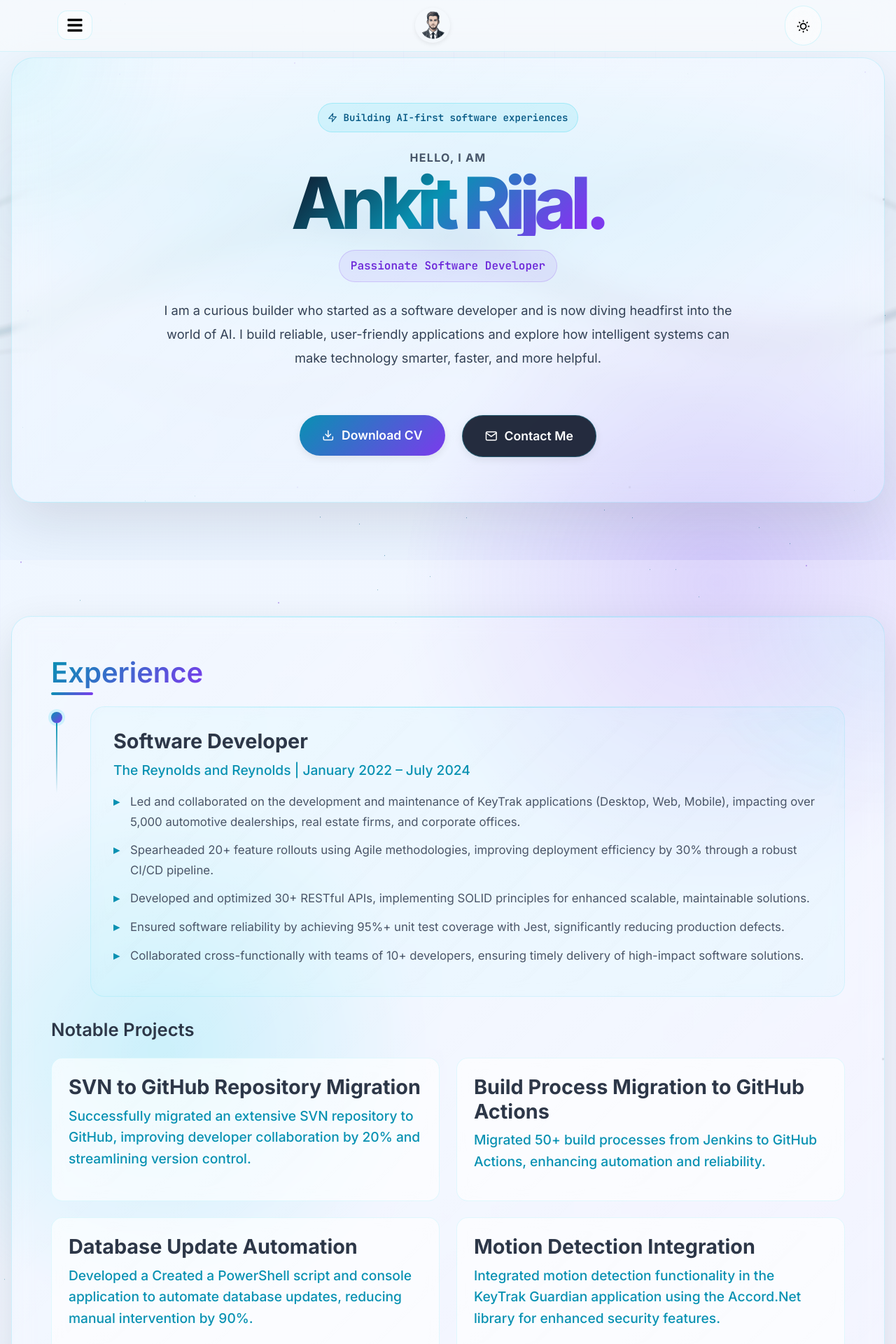
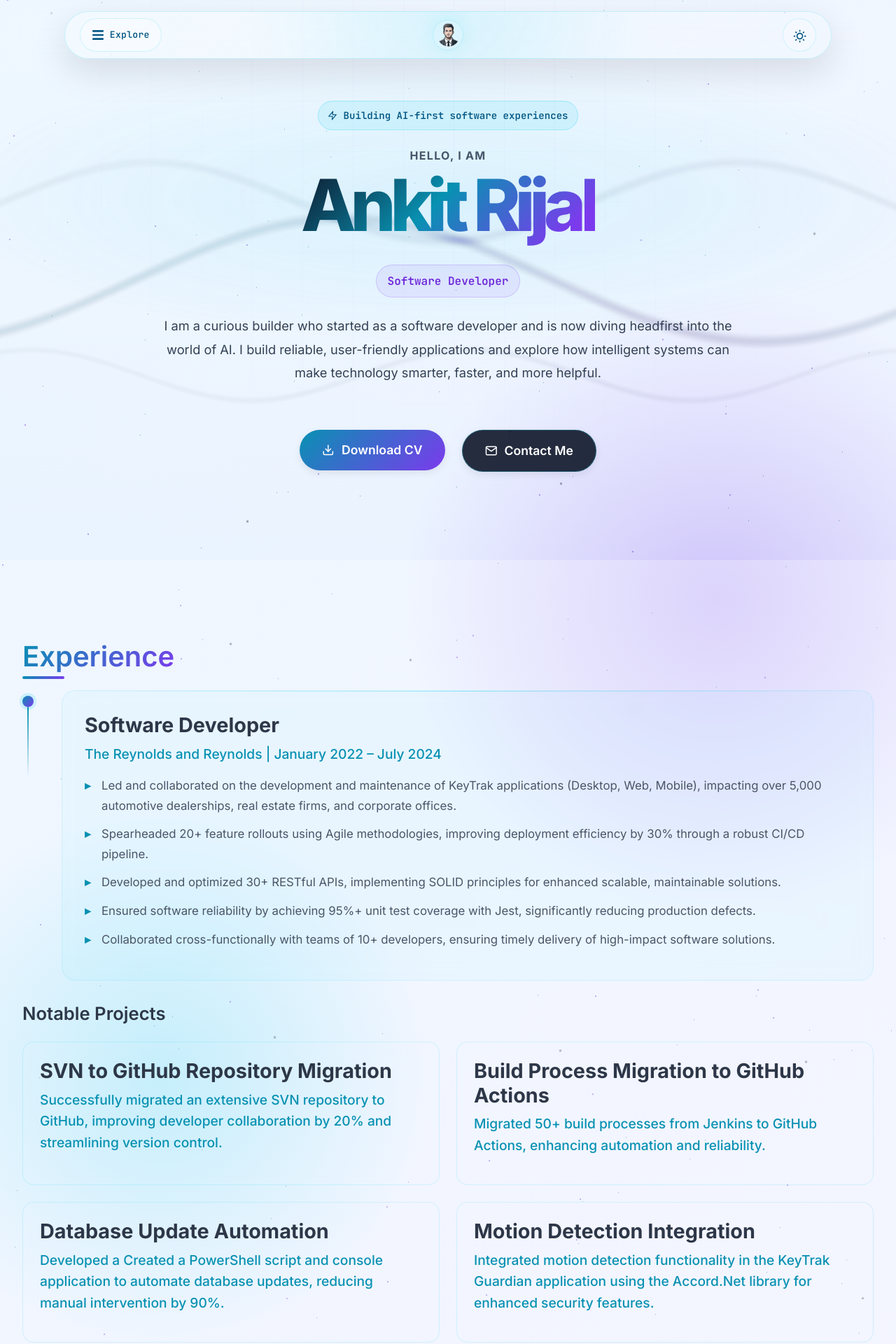
Before and after one commit to ankitrijal2054/portfolio_website, a React (Create React App) app: page / in a window 1280 px wide. Shown: the top 1920 px of the page at 70% size. Built offline with nearby package versions, Linux system fonts and the light colour scheme.

Commit message:
Add footer and visual refinements and update resume

```diff
--- a/src/App.js
+++ b/src/App.js
@@ -7,6 +7,7 @@ import Skill from "./components/Skill";
 import Project from "./components/Project";
 import Social from "./components/Social";
 import Contact from "./components/Contact";
+import Footer from "./components/Footer";
 import ScrollToTop from "./components/ScrollToTop";
 import LoadingScreen from "./components/LoadingScreen";
 import "./styles/App.css";
@@ -171,6 +172,7 @@ function App() {
             >
               <Contact />
             </motion.section>
+            <Footer />
           </div>
 
           <ScrollToTop />
--- a/src/components/AboutMe.js
+++ b/src/components/AboutMe.js
@@ -10,9 +10,9 @@ import {
 import "../styles/AboutMe.css";
 
 const roles = [
-  "Aspiring AI Engineer",
-  "Passionate Software Developer",
-  "Traveller",
+  "AI Engineer",
+  "Software Developer",
+  "Machine Learning",
 ];
 
 function AboutMe() {
@@ -72,7 +72,7 @@ function AboutMe() {
           </div>
 
           <p className="hero-eyebrow">Hello, I am</p>
-          <h1 className="hero-name">Ankit Rijal.</h1>
+          <h1 className="hero-name">Ankit Rijal</h1>
           <motion.p
             className="hero-role"
             key={currentTextIndex}
--- /dev/null
+++ b/src/components/Footer.js
@@ -0,0 +1,24 @@
+import React from "react";
+import { Container } from "react-bootstrap";
+import { FiArrowUpRight } from "react-icons/fi";
+import "../styles/Footer.css";
+
+function Footer() {
+  return (
+    <footer className="site-footer" aria-label="Website closing note">
+      <Container className="footer-container">
+        <div className="footer-orb" aria-hidden="true" />
+        <h2>Thanks for visiting.</h2>
+        <p className="footer-copy">
+          I appreciate you taking the time to explore my work. If something here
+          sparked an idea, let&apos;s build the next version together.
+        </p>
+        <a className="footer-link" href="#contact">
+          Start a conversation <FiArrowUpRight aria-hidden="true" />
+        </a>
+      </Container>
+    </footer>
+  );
+}
+
+export default Footer;
--- a/src/components/NavBar.js
+++ b/src/components/NavBar.js
@@ -55,11 +55,9 @@ function NavBar() {
       transition={{ duration: 0.8, ease: "easeOut" }}
     >
       <Navbar expand="lg" className="modern-navbar">
-        <Container>
-          <Row className="w-100 align-items-center justify-content-between">
-
-
-            <Col xs="auto">
+        <Container className="navbar-container">
+          <Row className="nav-shell w-100 align-items-center justify-content-between">
+            <Col xs="auto" className="nav-control-slot">
               <div className="dropdown-wrapper">
                 <Dropdown show={menuOpen} onToggle={setMenuOpen}>
                   <motion.div
@@ -73,8 +71,10 @@ function NavBar() {
                         isDarkMode ? "dark" : "light"
                       }`}
                       onClick={() => setMenuOpen(!menuOpen)}
+                      aria-label="Open section navigation"
                     >
-                      <FaBars className="menu-icon" size={24} />
+                      <FaBars className="menu-icon" size={18} aria-hidden="true" />
+                      <span className="menu-label">Explore</span>
                     </Dropdown.Toggle>
                   </motion.div>
 
@@ -113,28 +113,26 @@ function NavBar() {
               </div>
             </Col>
             <Col xs="auto" className="d-flex justify-content-center align-items-center">
-              <motion.div
+              <motion.button
+                type="button"
                 whileHover={{ scale: 1.05 }}
                 whileTap={{ scale: 0.95 }}
-                className="brand-logo"
+                className="brand-logo-button"
+                onClick={() => scrollToSection("aboutme")}
+                aria-label="Scroll to introduction"
               >
-                <Navbar.Brand
-                  onClick={() => scrollToSection("aboutme")}
-                  style={{ cursor: "pointer" }}
-                  className="brand-logo"
-                >
-                  <img
-                    src={logo}
-                    alt="Portfolio Logo"
-                    width="50"
-                    height="50"
-                    className="logo-image"
-                  />
-                </Navbar.Brand>
-              </motion.div>
+                <img
+                  src={logo}
+                  alt=""
+                  width="44"
+                  height="44"
+                  className="logo-image"
+                  aria-hidden="true"
+                />
+              </motion.button>
             </Col>
 
-            <Col xs="auto" className="d-flex justify-content-end align-items-center">
+            <Col xs="auto" className="nav-control-slot d-flex justify-content-end align-items-center">
               <motion.div
                 className="theme-toggle-container"
                 whileHover={{ scale: 1.05 }}
@@ -144,7 +142,11 @@ function NavBar() {
                   className="theme-toggle-btn"
                   aria-label="Toggle theme"
                 >
-                  {isDarkMode ? <RiMoonLine /> : <RiSunLine />}
+                  {isDarkMode ? (
+                    <RiMoonLine aria-hidden="true" />
+                  ) : (
+                    <RiSunLine aria-hidden="true" />
+                  )}
                 </button>
               </motion.div>
             </Col>
--- a/src/styles/AboutMe.css
+++ b/src/styles/AboutMe.css
@@ -257,10 +257,22 @@
   min-height: 560px;
   height: 100%;
   padding: clamp(2rem, 5vw, 4rem);
-  border-radius: 32px;
+  overflow: visible;
+  border: 0;
+  border-radius: 0;
+  background: transparent;
+  box-shadow: none;
+  backdrop-filter: none;
+  -webkit-backdrop-filter: none;
   display: flex;
   flex-direction: column;
   justify-content: center;
+}
+
+.dark-theme .hero-intro-panel {
+  border: 0;
+  background: transparent;
+  box-shadow: none;
 }
 
 .hero-intro-panel-full {
@@ -293,10 +305,13 @@
   transition: transform 0.7s ease;
 }
 
-.hero-intro-panel:hover::after,
 .ai-terminal-panel:hover::after,
 .hero-bento-card:hover::after {
   transform: translateX(120%);
+}
+
+.hero-intro-panel::after {
+  display: none;
 }
 
 .hero-status-pill {
@@ -334,8 +349,10 @@
 
 .hero-name {
   margin: 0;
+  display: inline-block;
+  padding-bottom: 0.12em;
   font-size: clamp(3rem, 8vw, 6.5rem);
-  line-height: 0.9;
+  line-height: 1.02;
   font-weight: 900;
   letter-spacing: -0.08em;
   background: linear-gradient(135deg, #0f172a, #0891b2 45%, #7c3aed 88%);
--- a/src/styles/Card.css
+++ b/src/styles/Card.css
@@ -1,43 +1,27 @@
 @import url("https://fonts.googleapis.com/css2?family=Inter:wght@300;400;500;600;700&family=JetBrains+Mono:wght@400;500;600&display=swap");
 
 .theme-card {
-  background:
-    linear-gradient(135deg, rgba(255, 255, 255, 0.18), rgba(255, 255, 255, 0.06)),
-    radial-gradient(circle at top right, rgba(34, 211, 238, 0.08), transparent 18rem);
-  backdrop-filter: blur(14px);
-  -webkit-backdrop-filter: blur(14px);
-  border: 1px solid rgba(34, 211, 238, 0.18);
-  border-radius: 28px;
-  box-shadow: 0 22px 60px rgba(15, 23, 42, 0.12);
-  padding: 2.5rem;
-  transition: box-shadow 0.3s ease, transform 0.3s ease;
+  background: transparent;
+  backdrop-filter: none;
+  -webkit-backdrop-filter: none;
+  border: 0;
+  border-radius: 0;
+  box-shadow: none;
+  padding: 0;
+  transition: none;
   position: relative;
-  overflow: hidden;
-  will-change: transform, box-shadow;
+  overflow: visible;
 }
 
 .theme-card::before {
-  content: "";
-  position: absolute;
-  top: 0;
-  left: 0;
-  right: 0;
-  height: 1px;
-  background: linear-gradient(
-    90deg,
-    transparent,
-    rgba(34, 211, 238, 0.45),
-    transparent
-  );
+  display: none;
 }
 
 .dark-theme .theme-card {
-  background:
-    linear-gradient(135deg, rgba(15, 23, 42, 0.26), rgba(15, 23, 42, 0.1)),
-    radial-gradient(circle at top right, rgba(124, 58, 237, 0.1), transparent 18rem);
-  border: 1px solid rgba(34, 211, 238, 0.2);
+  background: transparent;
+  border: 0;
   color: #e9ecef;
-  box-shadow: 0 22px 60px rgba(0, 0, 0, 0.32);
+  box-shadow: none;
 }
 
 .dark-theme .theme-card::before {
@@ -54,12 +38,12 @@
 }
 
 .modern-card:hover {
-  transform: translateY(-4px);
-  box-shadow: 0 28px 80px rgba(8, 145, 178, 0.16);
+  transform: none;
+  box-shadow: none;
 }
 
 .dark-theme .modern-card:hover {
-  box-shadow: 0 28px 80px rgba(0, 0, 0, 0.38);
+  box-shadow: none;
 }
 
 .section-title {
@@ -96,14 +80,14 @@
 /* Responsive */
 @media (max-width: 1200px) {
   .theme-card {
-    padding: 2rem;
+    padding: 0;
   }
 }
 
 @media (max-width: 768px) {
   .theme-card {
-    padding: 1.5rem;
-    border-radius: 20px;
+    padding: 0;
+    border-radius: 0;
   }
 
   .section-title {
@@ -113,8 +97,8 @@
 
 @media (max-width: 576px) {
   .theme-card {
-    padding: 1.25rem;
-    border-radius: 16px;
+    padding: 0;
+    border-radius: 0;
   }
 
   .section-title::after {
--- a/src/styles/Contact.css
+++ b/src/styles/Contact.css
@@ -4,22 +4,18 @@
 }
 
 .contact-card {
-  background:
-    linear-gradient(135deg, rgba(255, 255, 255, 0.18), rgba(255, 255, 255, 0.06)),
-    radial-gradient(circle at top right, rgba(34, 211, 238, 0.08), transparent 18rem);
-  backdrop-filter: blur(14px);
-  -webkit-backdrop-filter: blur(14px);
-  border: 1px solid rgba(34, 211, 238, 0.18);
-  border-radius: 26px;
-  padding: 2rem;
-  box-shadow: 0 22px 60px rgba(15, 23, 42, 0.12);
+  background: transparent;
+  backdrop-filter: none;
+  -webkit-backdrop-filter: none;
+  border: 0;
+  border-radius: 0;
+  padding: 0;
+  box-shadow: none;
 }
 
 .dark-theme .contact-card {
-  background:
-    linear-gradient(135deg, rgba(15, 23, 42, 0.26), rgba(15, 23, 42, 0.1)),
-    radial-gradient(circle at top right, rgba(124, 58, 237, 0.1), transparent 18rem);
-  border-color: rgba(34, 211, 238, 0.2);
+  background: transparent;
+  border: 0;
 }
 
 .contact-subtitle {
--- a/src/styles/Experience.css
+++ b/src/styles/Experience.css
@@ -140,23 +140,23 @@
 }
 
 .project-card {
-  background: rgba(255, 255, 255, 0.6);
-  backdrop-filter: blur(10px);
+  background: rgba(255, 255, 255, 0.04);
+  backdrop-filter: none;
   padding: 1.5rem;
   border-radius: 16px;
-  border: 1px solid rgba(34, 211, 238, 0.12);
+  border: 1px solid rgba(34, 211, 238, 0.16);
   transition: transform 0.25s ease, box-shadow 0.25s ease, background 0.25s ease;
   will-change: transform, box-shadow;
 }
 
 .project-card:hover {
-  background: rgba(34, 211, 238, 0.05);
+  background: rgba(34, 211, 238, 0.06);
   border-color: rgba(34, 211, 238, 0.24);
   box-shadow: 0 8px 25px rgba(8, 145, 178, 0.15);
 }
 
 .dark-theme .project-card {
-  background: rgba(45, 55, 72, 0.6);
+  background: rgba(15, 23, 42, 0.08);
   border: 1px solid rgba(34, 211, 238, 0.16);
 }
 
--- /dev/null
+++ b/src/styles/Footer.css
@@ -0,0 +1,122 @@
+.site-footer {
+  position: relative;
+  z-index: 2;
+  min-height: 100svh;
+  display: flex;
+  align-items: center;
+  padding: 5rem 1rem;
+  text-align: center;
+}
+
+.footer-container {
+  position: relative;
+  max-width: 920px;
+  padding: clamp(2rem, 6vw, 4rem);
+  overflow: hidden;
+}
+
+.footer-orb {
+  position: absolute;
+  inset: 50% auto auto 50%;
+  width: min(26rem, 75vw);
+  aspect-ratio: 1;
+  transform: translate(-50%, -50%);
+  border-radius: 50%;
+  background:
+    radial-gradient(circle, rgba(34, 211, 238, 0.18), transparent 58%),
+    radial-gradient(circle, rgba(124, 58, 237, 0.16), transparent 70%);
+  filter: blur(10px);
+  pointer-events: none;
+}
+
+.footer-kicker,
+.site-footer h2,
+.footer-copy,
+.footer-link {
+  position: relative;
+}
+
+.footer-kicker {
+  margin: 0 0 0.75rem;
+  color: #0891b2;
+  font-family: "JetBrains Mono", monospace;
+  font-size: 0.78rem;
+  font-weight: 800;
+  letter-spacing: 0.14em;
+  text-transform: uppercase;
+}
+
+.dark-theme .footer-kicker {
+  color: #67e8f9;
+}
+
+.site-footer h2 {
+  margin: 0;
+  color: #0f172a;
+  font-size: clamp(2.4rem, 8vw, 5rem);
+  font-weight: 900;
+  letter-spacing: -0.06em;
+}
+
+.dark-theme .site-footer h2 {
+  color: #f8fafc;
+}
+
+.footer-copy {
+  max-width: 56ch;
+  margin: 1rem auto 0;
+  color: #475569;
+  font-size: clamp(1rem, 2vw, 1.14rem);
+  line-height: 1.75;
+}
+
+.dark-theme .footer-copy {
+  color: #cbd5e1;
+}
+
+.footer-link {
+  width: fit-content;
+  display: inline-flex;
+  align-items: center;
+  gap: 0.55rem;
+  margin-top: 1.75rem;
+  padding: 0.85rem 1.15rem;
+  border: 1px solid rgba(34, 211, 238, 0.24);
+  border-radius: 999px;
+  color: #075985;
+  background: rgba(255, 255, 255, 0.14);
+  text-decoration: none;
+  font-family: "JetBrains Mono", monospace;
+  font-weight: 800;
+  transition: transform 0.22s ease, border-color 0.22s ease, background 0.22s ease;
+}
+
+.footer-link:hover,
+.footer-link:focus-visible {
+  color: #ffffff;
+  border-color: transparent;
+  background: linear-gradient(135deg, #0891b2, #7c3aed);
+  transform: translateY(-2px);
+}
+
+.dark-theme .footer-link {
+  color: #e0f2fe;
+  background: rgba(15, 23, 42, 0.18);
+}
+
+@media (max-width: 576px) {
+  .site-footer {
+    min-height: 100svh;
+    padding-block: 4rem;
+  }
+
+  .footer-container {
+    padding-inline: 1rem;
+  }
+}
+
+@media (prefers-reduced-motion: reduce) {
+  .footer-link {
+    transition: none;
+  }
+}
--- a/src/styles/NavBar.css
+++ b/src/styles/NavBar.css
@@ -321,3 +321,222 @@
     font-size: 0.8rem;
   }
 }
+
+/* Floating header refresh */
+.navbar-wrapper {
+  top: 1rem;
+  padding: 0 1rem;
+  background: transparent;
+  border-bottom: 0;
+  box-shadow: none;
+  pointer-events: none;
+}
+
+.navbar-wrapper.scrolled {
+  box-shadow: none;
+}
+
+.modern-navbar {
+  padding: 0;
+}
+
+.navbar-container {
+  width: min(100%, 1120px);
+  max-width: 1120px;
+  pointer-events: auto;
+}
+
+.nav-shell {
+  margin: 0 auto;
+  padding: 0.55rem;
+  border: 1px solid rgba(34, 211, 238, 0.2);
+  border-radius: 999px;
+  background:
+    linear-gradient(135deg, rgba(255, 255, 255, 0.28), rgba(255, 255, 255, 0.1)),
+    radial-gradient(circle at 50% 0%, rgba(34, 211, 238, 0.16), transparent 18rem);
+  -webkit-backdrop-filter: blur(22px);
+  backdrop-filter: blur(22px);
+  box-shadow: 0 18px 50px rgba(15, 23, 42, 0.12);
+}
+
+.dark-theme .nav-shell {
+  border-color: rgba(34, 211, 238, 0.18);
+  background:
+    linear-gradient(135deg, rgba(2, 6, 23, 0.42), rgba(15, 23, 42, 0.18)),
+    radial-gradient(circle at 50% 0%, rgba(124, 58, 237, 0.16), transparent 18rem);
+  box-shadow: 0 18px 50px rgba(0, 0, 0, 0.28);
+}
+
+.navbar-wrapper.scrolled .nav-shell {
+  border-color: rgba(34, 211, 238, 0.3);
+  box-shadow: 0 18px 60px rgba(8, 145, 178, 0.18);
+}
+
+.nav-control-slot {
+  min-width: 10rem;
+}
+
+.modern-dropdown-toggle,
+.theme-toggle-container {
+  border: 1px solid rgba(34, 211, 238, 0.18);
+  background: rgba(255, 255, 255, 0.16);
+  -webkit-backdrop-filter: blur(14px);
+  backdrop-filter: blur(14px);
+}
+
+.dark-theme .modern-dropdown-toggle,
+.dark-theme .theme-toggle-container {
+  border-color: rgba(34, 211, 238, 0.16);
+  background: rgba(15, 23, 42, 0.28);
+}
+
+.modern-dropdown-toggle {
+  min-height: 3rem;
+  padding: 0.65rem 1rem;
+  border-radius: 999px;
+  color: #075985;
+  font-family: "JetBrains Mono", monospace;
+  font-size: 0.82rem;
+  font-weight: 800;
+  letter-spacing: 0.02em;
+}
+
+.dark-theme .modern-dropdown-toggle {
+  color: #e0f2fe;
+}
+
+.modern-dropdown-toggle:hover,
+.modern-dropdown-toggle:focus-visible {
+  background: rgba(34, 211, 238, 0.16);
+  border-color: rgba(34, 211, 238, 0.34);
+  box-shadow: 0 10px 28px rgba(8, 145, 178, 0.18);
+}
+
+.menu-icon {
+  flex: 0 0 auto;
+}
+
+.menu-label {
+  display: inline-flex;
+}
+
+.brand-logo-button {
+  display: inline-flex;
+  align-items: center;
+  justify-content: center;
+  padding: 0;
+  border: 0;
+  border-radius: 50%;
+  color: inherit;
+  background: transparent;
+  cursor: pointer;
+  transition: transform 0.22s ease, filter 0.22s ease;
+}
+
+.brand-logo-button:hover,
+.brand-logo-button:focus-visible {
+  background: transparent;
+  filter: drop-shadow(0 0 16px rgba(34, 211, 238, 0.34));
+}
+
+.logo-image {
+  width: 44px;
+  height: 44px;
+  border: 1px solid rgba(34, 211, 238, 0.18);
+  box-shadow: 0 0 24px rgba(34, 211, 238, 0.14);
+}
+
+.theme-toggle-container {
+  width: 3rem;
+  height: 3rem;
+  justify-content: center;
+  padding: 0;
+}
+
+.theme-toggle-btn {
+  width: 100%;
+  height: 100%;
+  color: #075985;
+}
+
+.dark-theme .theme-toggle-btn {
+  color: #e0f2fe;
+}
+
+.theme-toggle-btn:hover,
+.theme-toggle-btn:focus-visible {
+  background: rgba(34, 211, 238, 0.14);
+}
+
+.modern-dropdown-menu {
+  margin-top: 0.75rem !important;
+  padding: 0.5rem;
+  border-radius: 22px;
+  border: 1px solid rgba(34, 211, 238, 0.18);
+  box-shadow: 0 24px 70px rgba(15, 23, 42, 0.18);
+}
+
+.dropdown-wrapper .modern-dropdown-menu {
+  left: 0 !important;
+  right: auto !important;
+  min-width: 220px !important;
+}
+
+.dropdown-menu-light {
+  background: rgba(248, 250, 252, 0.88);
+}
+
+.dropdown-menu-dark {
+  background: rgba(2, 6, 23, 0.88);
+}
+
+.modern-dropdown-item {
+  border-radius: 14px;
+  padding: 0.7rem 0.85rem;
+  font-family: "JetBrains Mono", monospace;
+  font-size: 0.82rem;
+  font-weight: 800;
+}
+
+.modern-dropdown-item:focus-visible {
+  outline: 2px solid #22d3ee;
+  outline-offset: 2px;
+}
+
+@media (max-width: 768px) {
+  .navbar-wrapper {
+    top: 0.75rem;
+    padding: 0 0.75rem;
+  }
+
+  .nav-shell {
+    padding: 0.45rem;
+  }
+
+  .nav-control-slot {
+    min-width: 3rem;
+  }
+
+  .modern-dropdown-toggle {
+    width: 3rem;
+    min-height: 3rem;
+    justify-content: center;
+    padding: 0;
+  }
+
+  .menu-label {
+    display: none;
+  }
+
+  .brand-logo-button {
+    padding: 0;
+  }
+}
+
+@media (prefers-reduced-motion: reduce) {
+  .brand-logo-button,
+  .modern-dropdown-toggle,
+  .theme-toggle-btn {
+    transition: none;
+  }
+}
```
Also changed, not shown: 1 other file (tests, documents, lock files or other folders).
